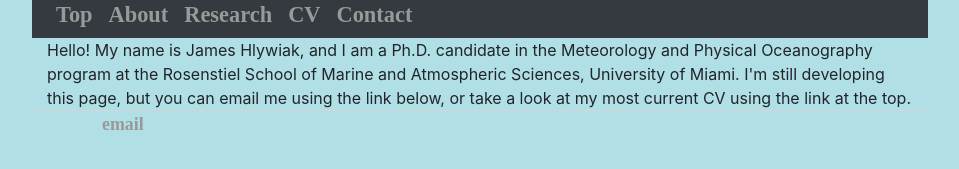
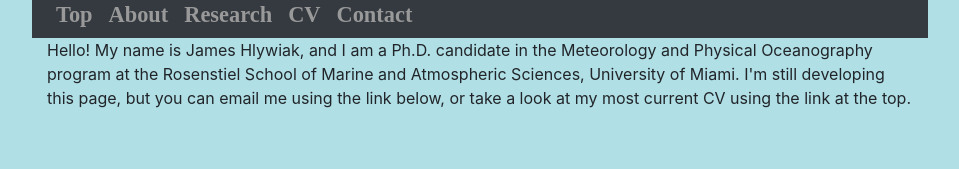
Before and after one commit to jameshlywiak/jameshlywiak.github.io, a Jekyll site: the page index.html, which Jekyll copies as it is, in a window 1280 px wide. Shown: the part 361-530 px from the top of the page, without its empty margins (160-1119 px from the left). Built offline with Jekyll 4.4.1, drawn with Linux system fonts in a browser that asks for light colours.

Commit message:
Removed email footer

```diff
--- a/index.html
+++ b/index.html
@@ -29,12 +29,6 @@
 				<p2>I'm still developing this page, but you can email me using the link below, or take a look at my most current CV using the link at the top.</p2>
                 	</div><!-- /.container -->
 
-			<footer>
-	    		<ul>
-	        		<li><a href="mailto:jhlywiak@rsmas.miami.edu">email</a></li>
-			</ul>
-			</footer>
-
 		<script src="https://cdnjs.cloudflare.com/ajax/libs/popper.js/1.14.7/umd/popper.min.js" integrity="sha384-UO2eT0CpHqdSJQ6hJty5KVphtPhzWj9WO1clHTMGa3JDZwrnQq4sF86dIHNDz0W1" crossorigin="anonymous"></script>
 		<script src="https://stackpath.bootstrapcdn.com/bootstrap/4.3.1/js/bootstrap.min.js" integrity="sha384-JjSmVgyd0p3pXB1rRibZUAYoIIy6OrQ6VrjIEaFf/nJGzIxFDsf4x0xIM+B07jRM" crossorigin="anonymous"></script>
 		</body>
```
